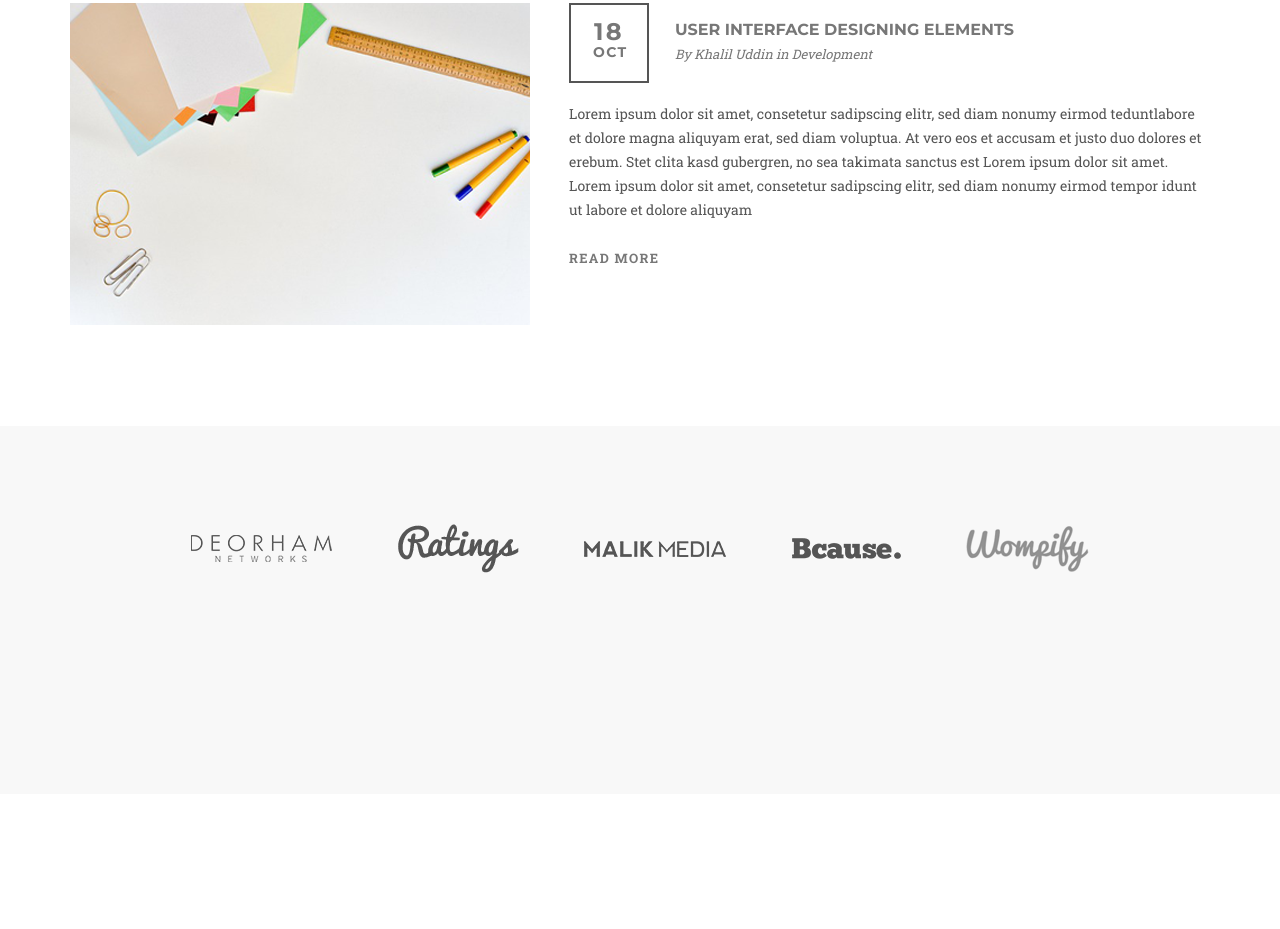
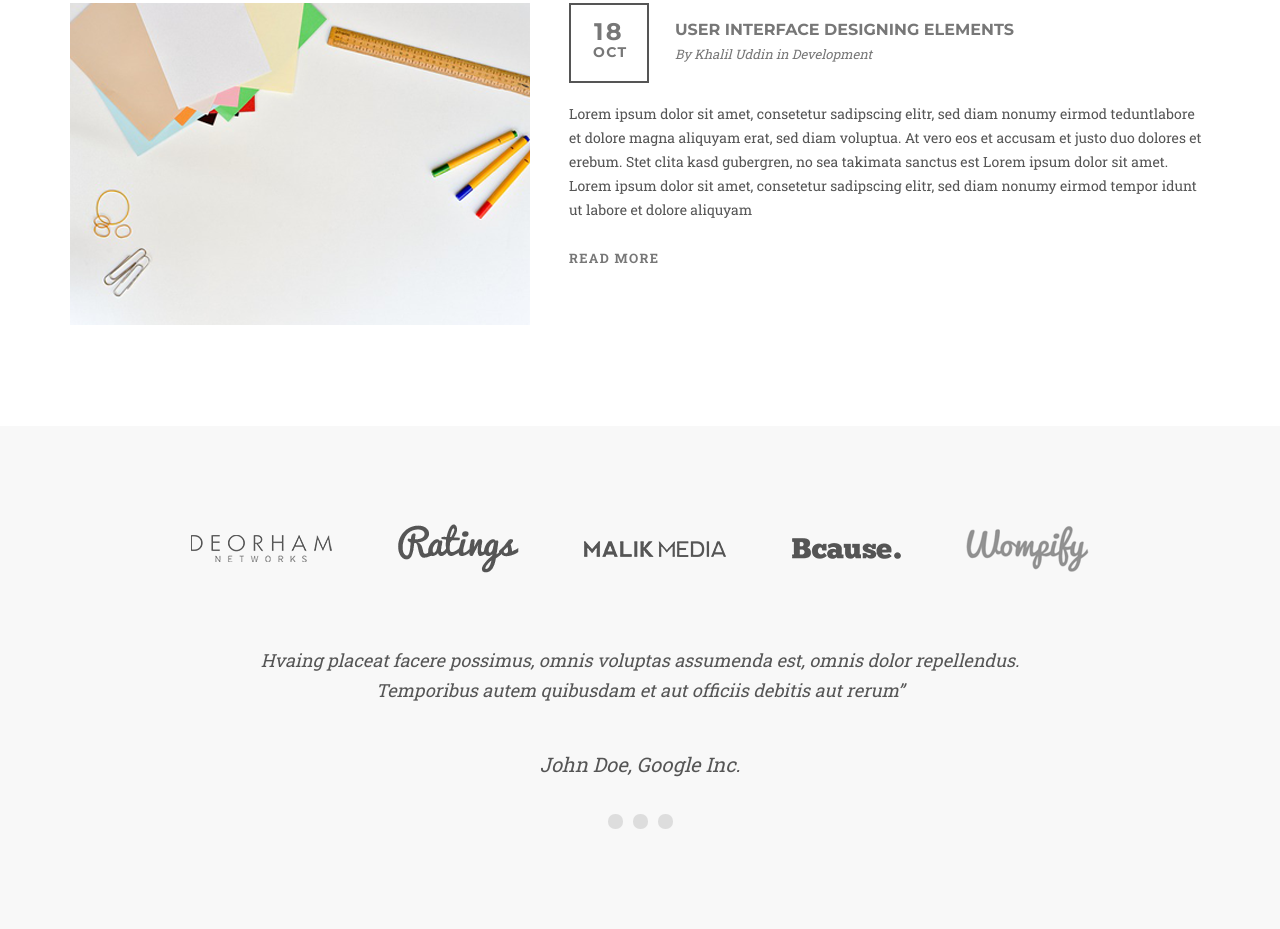
Before and after one commit to airman66/startup, a plain HTML site: page index.html in a window 1280 px wide. Shown: the part 4680-5609 px from the top of the page. Before the commit the page ends 5474 px from the top, so only its background shows below. Drawn offline with Linux system fonts and the light colour scheme.

Commit message:
добавили блок холдинга

```diff
--- a/assets/style.css
+++ b/assets/style.css
@@ -478,18 +478,59 @@ header {
 }
 
 .holding {
-    background-color: #f8f8f8;
+    background: #f8f8f8;
 }
 
 
 .holding__blockquote__text {
     padding-bottom: 44px;
-    width: 100%;
+    width: 770px;
+    color: #555555;
+    font-family: "Roboto Slab";
+    font-size: 18px;
+    font-weight: 400;
+    font-style: italic;
+    line-height: 30px;
 }
 
 
 .holding__blockquote {
-    width: 763px;
     height: 109px;
-    padding-bottom: 40px;
 }
+
+
+.holding__blockquote__author {
+    color: #555555;
+    font-family: "Roboto Slab";
+    font-size: 20px;
+    font-weight: 400;
+    font-style: italic;
+    line-height: 30px;
+}
+
+
+.blockquote__dots {
+    display: flex;
+    padding-bottom: 100px;
+    justify-content: center;
+    box-sizing: border-box;
+    margin-top: 60px;
+}
+
+.blockquote__dots__item {
+    width: 15px;
+    height: 15px;
+    background-color: #ddd;
+    margin-right: 10px;
+    border-radius: 7px;
+}
+
+
+.blockquote__dots__item:hover {
+    background-color: #c0301c;
+}
+
+
+.blockquote__dots__item:last-child{
+    margin-right: 0;
+}
--- a/index.html
+++ b/index.html
@@ -239,15 +239,26 @@
         <div class="container">
             <center>
                 <div class="holding__logos">
-                    <div class="holding__logos__item"><img src="assets/img/holding/1.png" style="margin-top: 11px;"></div>
-                    <div class="holding__logos__item"><img src="assets/img/holding/2.png" style=""></div>
-                    <div class="holding__logos__item"><img src="assets/img/holding/3.png" style="margin-top: 16px;"></div>
-                    <div class="holding__logos__item"><img src="assets/img/holding/4.png" style="margin-top: 14px;"></div>
-                    <div class="holding__logos__item"><img src="assets/img/holding/5.png" style="margin-top: 2px;"></div>
+                    <div class="holding__logos__item"><img src="assets/img/holding/1.png" style="margin-top: 11px;">
+                    </div>
+                    <div class="holding__logos__item"><img src="assets/img/holding/2.png" style="margin-top: 00px;">
+                    </div>
+                    <div class="holding__logos__item"><img src="assets/img/holding/3.png" style="margin-top: 16px;">
+                    </div>
+                    <div class="holding__logos__item"><img src="assets/img/holding/4.png" style="margin-top: 14px;">
+                    </div>
+                    <div class="holding__logos__item"><img src="assets/img/holding/5.png" style="margin-top: 2px;">
+                    </div>
                 </div>
                 <div class="holding__blockquote">
-                    <div class="holding__blockquote__text"></div>
-                    <div class="holding__blockquote__author"></div>
+                    <div class="holding__blockquote__text">Hvaing placeat facere possimus, omnis voluptas assumenda est,
+                        omnis dolor repellendus. Temporibus autem quibusdam et aut officiis debitis aut rerum”</div>
+                    <div class="holding__blockquote__author">John Doe, Google Inc.</div>
+                </div>
+                <div class="blockquote__dots">
+                    <div class="blockquote__dots__item"></div>
+                    <div class="blockquote__dots__item"></div>
+                    <div class="blockquote__dots__item"></div>
                 </div>
             </center>
         </div>
```
